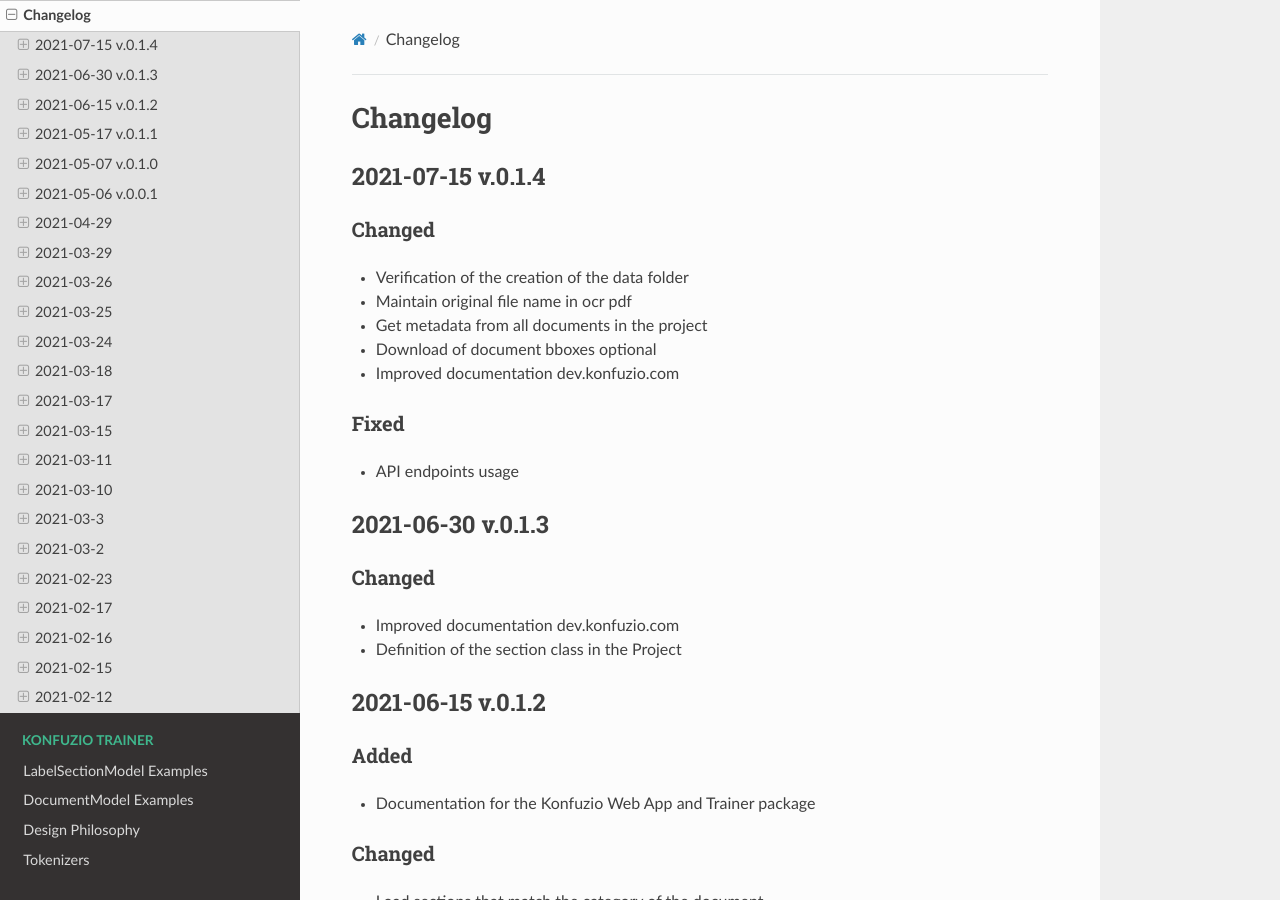
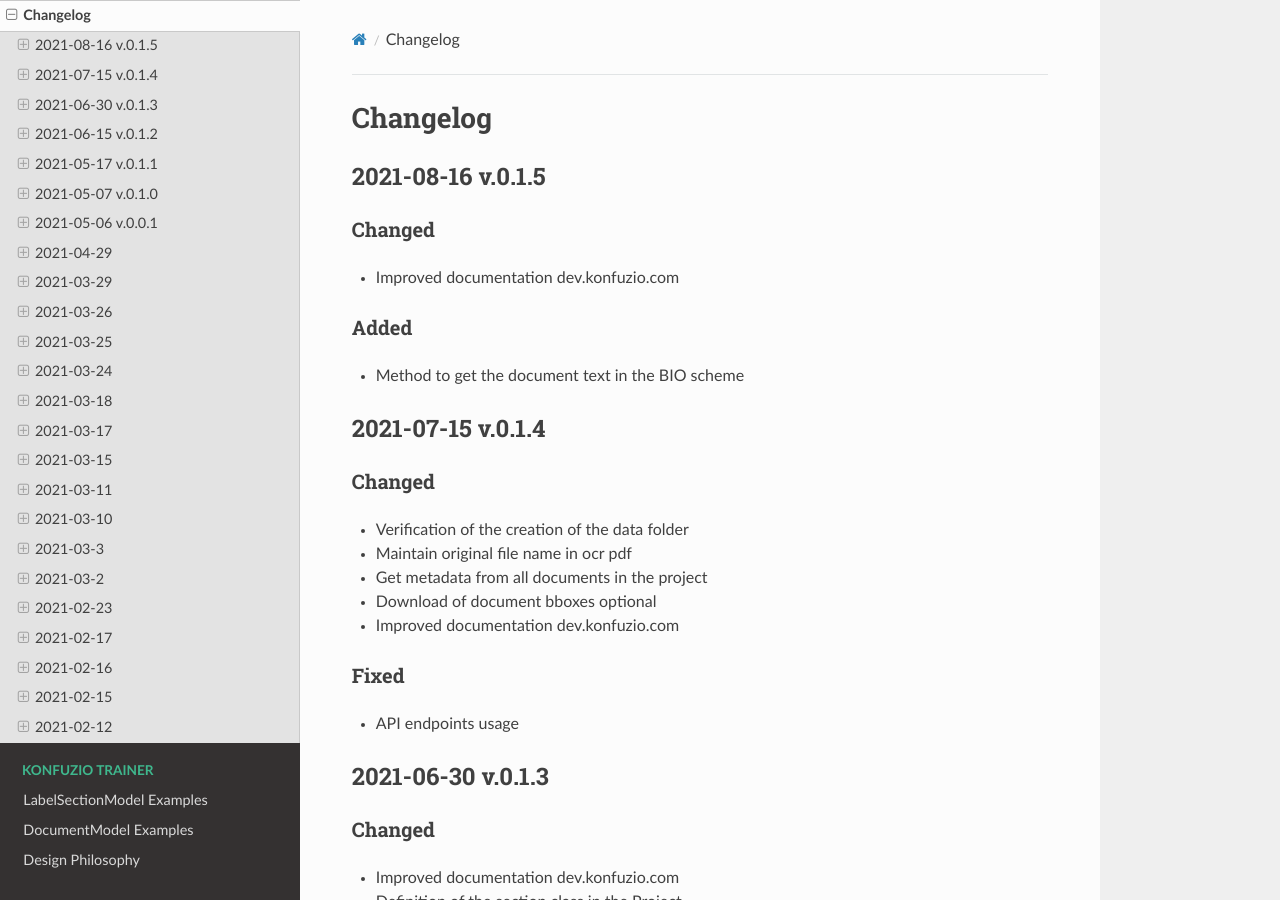
Before and after one commit to konfuzio-ai/konfuzio-sdk, a Sphinx documentation site: the page built from docs/sdk/changelog.md, in a window 1280 px wide and 900 px high. Built offline with Sphinx 7.4.7 and the Read the Docs theme 2.0.0, drawn with Linux system fonts in a browser that asks for light colours.

Commit message:
new release

```diff
--- a/docs/conf.py
+++ b/docs/conf.py
@@ -29,7 +29,7 @@
 author = 'Helm und Nagel GmbH'
 
 # The short X.Y version
-version = 'v.0.1.2'
+version = 'v.0.1.5'
 
 
 # -- General configuration ---------------------------------------------------
--- a/docs/sdk/changelog.md
+++ b/docs/sdk/changelog.md
@@ -3,6 +3,16 @@
 
 
 # Changelog
+
+## 2021-08-16 v.0.1.5
+
+### Changed
+
+- Improved documentation dev.konfuzio.com
+
+### Added
+
+- Method to get the document text in the BIO scheme
 
 ## 2021-07-15 v.0.1.4
 
--- a/setup.py
+++ b/setup.py
@@ -29,7 +29,7 @@
 
 setuptools.setup(
     name="konfuzio_sdk",
-    version="0.1.4",
+    version="0.1.5",
     author='Helm & Nagel GmbH',
     author_email="info@helm-nagel.com",
     description="Konfuzio Software Development Kit",
```
Also changed, not shown: docs/sdk/examples/intro.md (+2 -2 lines).
